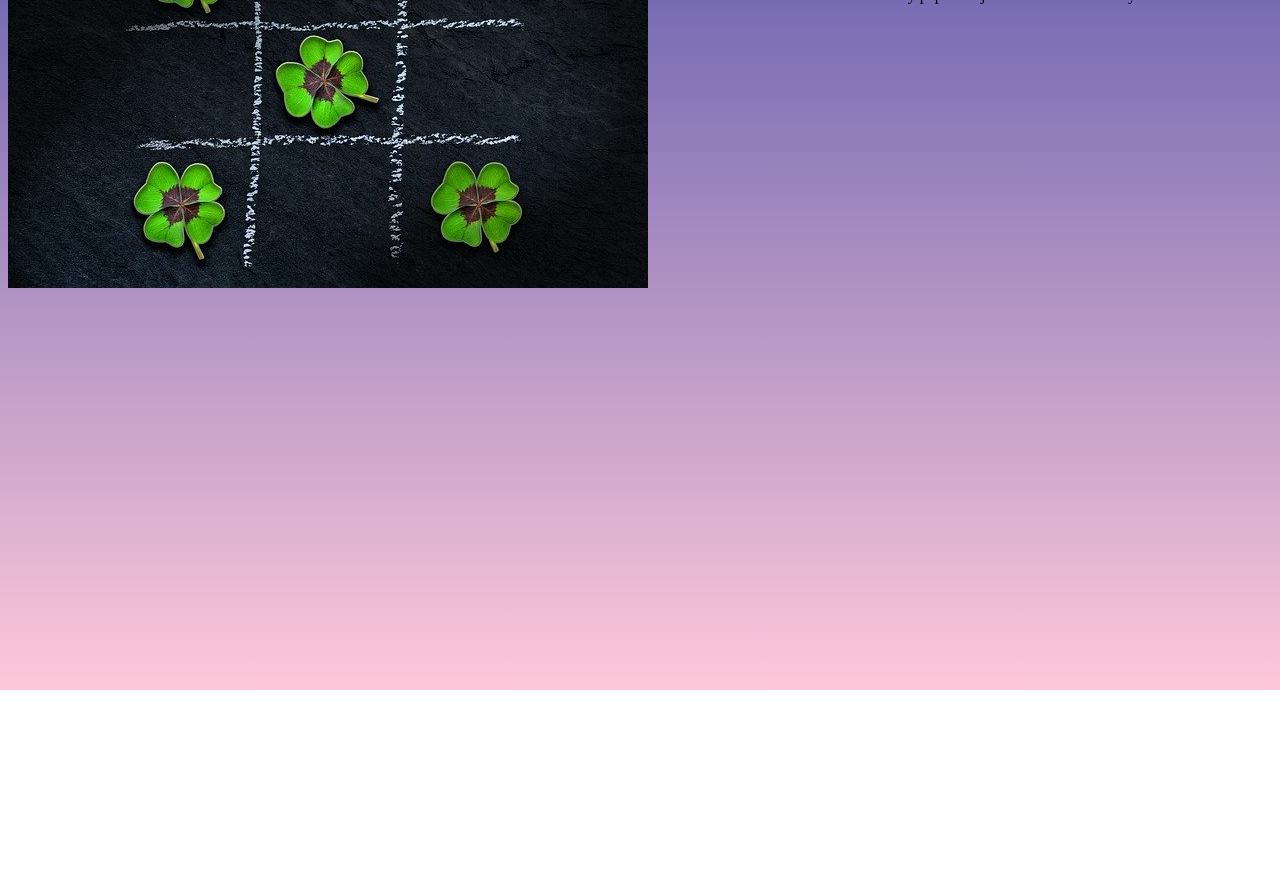
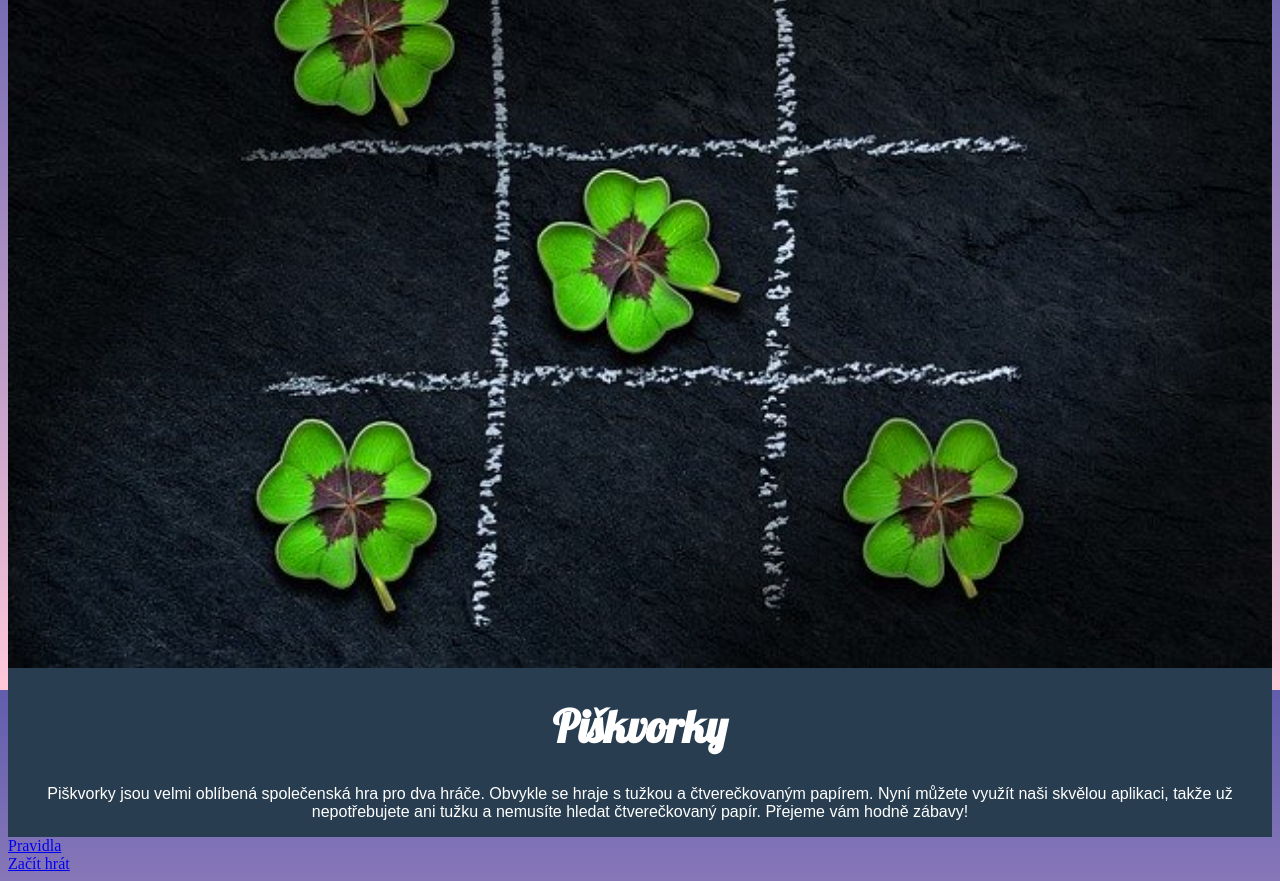
Before and after one commit to LucieTrojanova/piskvorky, a plain HTML site: page index.html in a window 1280 px wide. Shown: the part 110-991 px from the top of the page. Before the commit the page ends 800 px from the top, so only its background shows below. Drawn offline with Linux system fonts and the light colour scheme.

Commit message:
styl, pozadí a div na nadpis a text

```diff
--- a/index.html
+++ b/index.html
@@ -14,15 +14,22 @@
   <body>
     <div class="obrazek-plus-texty">
       <img src="uvodni.jpg" class="uvodni-obrazek" />
-      <h1>Piškvorky</h1>
-      <p>
-        Piškvorky jsou velmi oblíbená společenská hra pro dva hráče. Obvykle se
-        hraje s tužkou a čtverečkovaným papírem. Nyní můžete využít naši skvělou
-        aplikaci, takže už nepotřebujete ani tužku a nemusíte hledat
-        čtverečkovaný papír. Přejeme vám hodně zábavy!
-      </p>
-      <a href="https://czechitas-podklady.cz/Piskvorky-pravidla/">Pravidla</a>
-      <a href="index.html">Začít hrát</a>
+
+      <div class="nadpis-text">
+        <h1>Piškvorky</h1>
+        <p>
+          Piškvorky jsou velmi oblíbená společenská hra pro dva hráče. Obvykle
+          se hraje s tužkou a čtverečkovaným papírem. Nyní můžete využít naši
+          skvělou aplikaci, takže už nepotřebujete ani tužku a nemusíte hledat
+          čtverečkovaný papír. Přejeme vám hodně zábavy!
+        </p>
+      </div>
+      <a
+        href="https://czechitas-podklady.cz/Piskvorky-pravidla/"
+        class="pravidla"
+        >Pravidla</a
+      >
+      <a href="index.html" class="zacit-hrat">Začít hrát</a>
     </div>
   </body>
 </html>
--- a/styly.css
+++ b/styly.css
@@ -3,8 +3,21 @@ body {
   background-attachment: fixed;
 }
 
+/*div - jako cely flex box*/
+
 .obrazek-plus-texty {
   display: flex;
+  flex-direction: column;
+  color: #ffffff;
+
+}
+
+.nadpis-text {
+  background-color: #283e50;
+}
+
+.uvodni-obrazek {
+  position: center;
 }
 
 h1 {
@@ -13,11 +26,12 @@ h1 {
   text-align: center;
 }
 
-.uvodni-obrazek {
-  position: center;
+p {
+  flex-wrap: wrap;
+  font-family: Arial, Helvetica, sans-serif;
+  text-align: center;
 }
 
+.pravidla {}
 
-p {
-  flex-wrap: wrap;
-}
+.zacit-hrat {}
```
